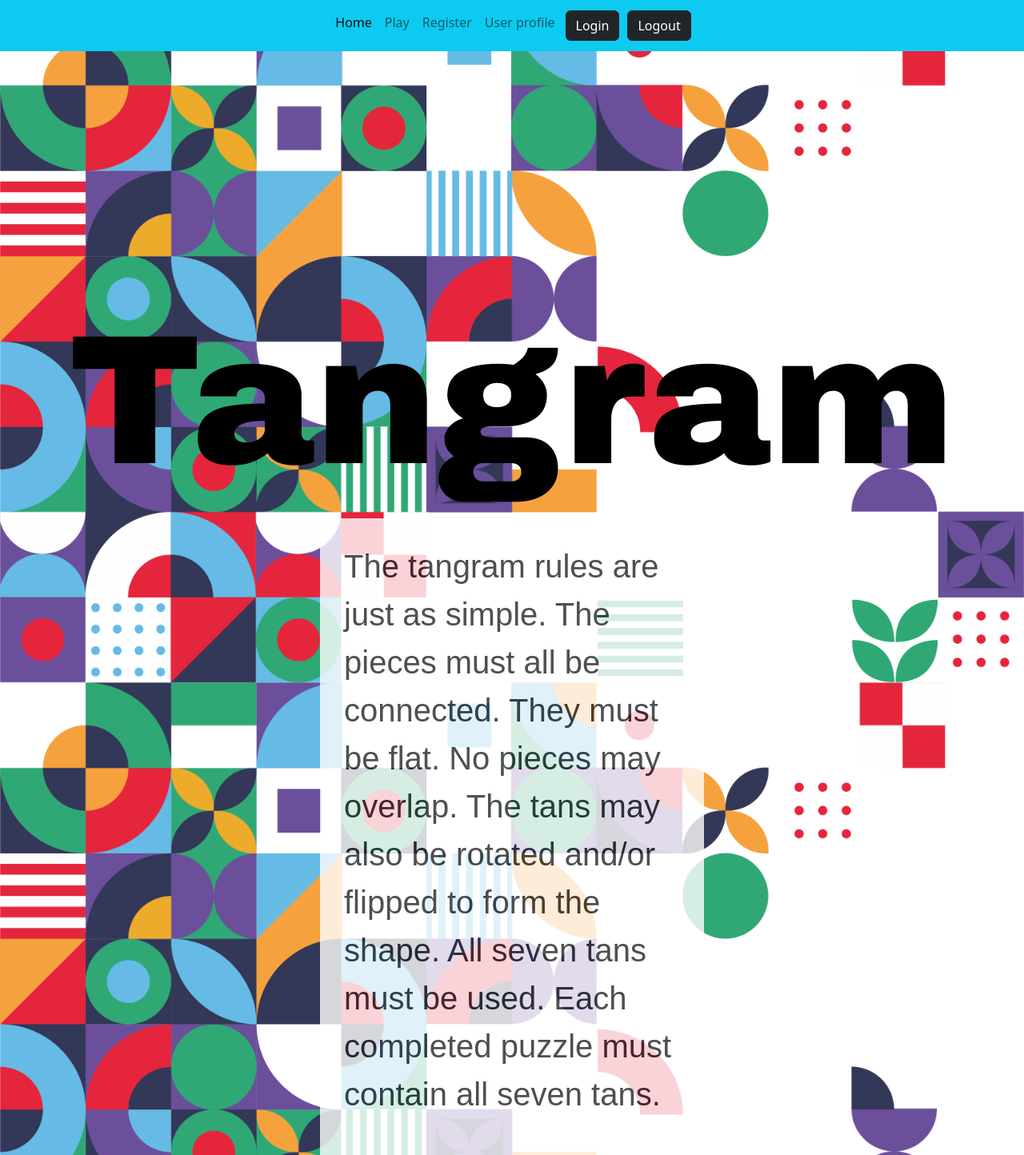
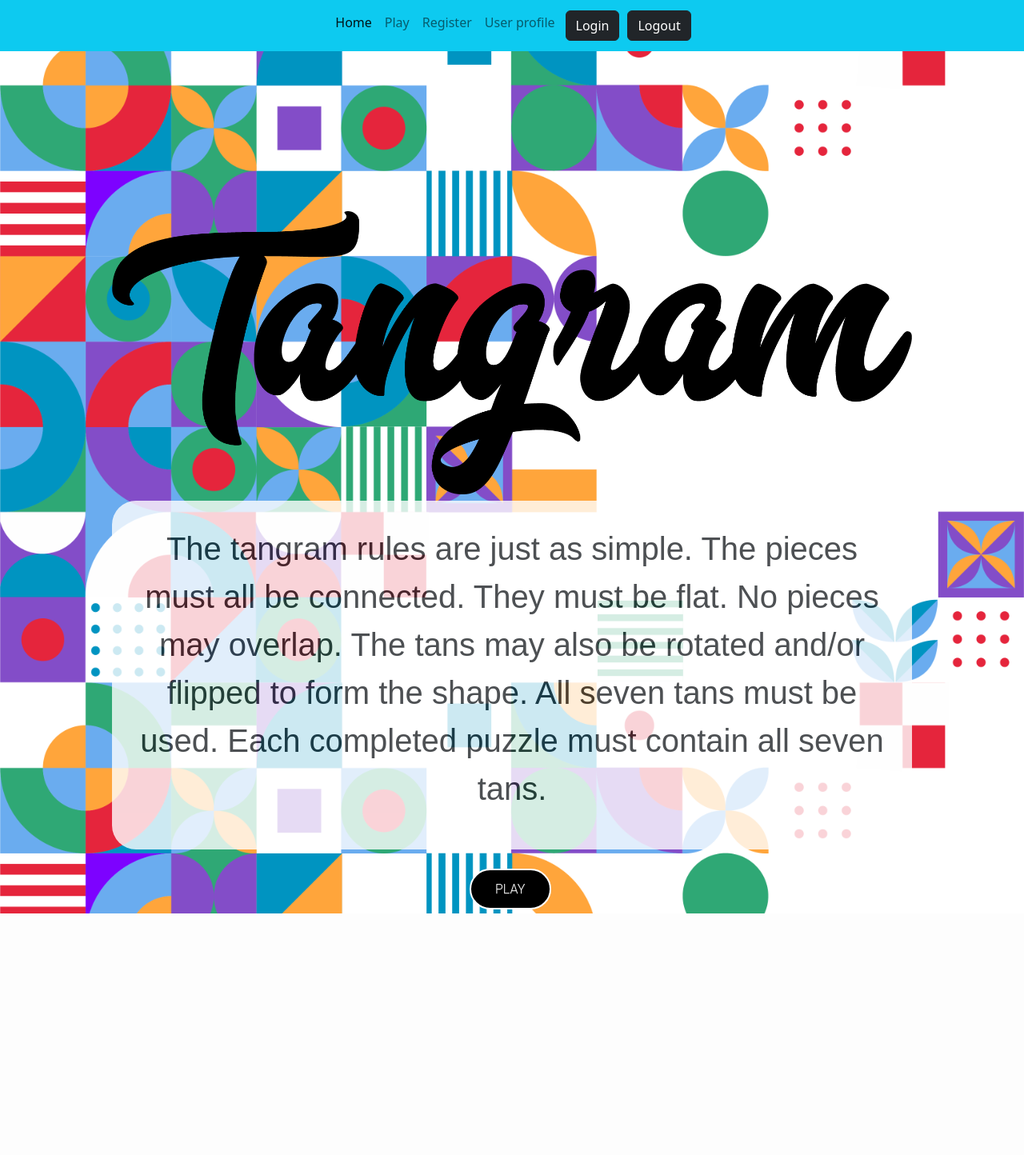
Before and after one commit to AgnieszkaKruk/Tangram, a Flask app: page / in a window 1280 px wide. Shown: the whole page at 80% size. After the commit the page ends 1142 px from the top, so only its background shows below. Run offline with Flask 2, Linux system fonts and the light colour scheme; some libraries are stand-ins or nearby versions.

Commit message:
Fixes made

```diff
--- a/static/css/style.css
+++ b/static/css/style.css
@@ -1,11 +1,7 @@
 .welcome_page{
-    background-image: url("/static/images/background.png");
-    /*position: fixed;*/
-    /*top: 0;*/
-    /*left: 0;*/
-    /*width: 50%;*/
-    /*height: 100%;*/
-
+    background-image: url("/static/images/background2.png");
+    align-content: center;
+    text-align: center;
 
 }
 
@@ -313,7 +309,7 @@ html, body {
     border-color: #595a5a transparent ;
     transform: rotate(180deg);
     position:absolute;
-    top:315px;
+    top:314px;
     left:125px;
 
 }
@@ -338,7 +334,7 @@ html, body {
     /* transform: rotate(0deg); */
     position:absolute;
     top:315px;
-    left:350px;
+    left:349px;
     z-index:  2;
 
 
@@ -398,7 +394,7 @@ html, body {
     font-size: 230px;
     text-align: center;
     /*justify-content: center;*/
-    margin-top:300px;
+    margin-top:200px;
     color: black;
 
 
@@ -475,17 +471,24 @@ html, body {
     opacity: 0.8;
     padding: 30px;
     background-color: white;
-
-    margin-left: 400px;
-    margin-right: 400px;
-    /*display: flex;*/
-    align-items: center;
+    width:1000px;
+    margin-left: auto;
+    margin-right: auto;
+    text-align:center;
     font-family: Arial, Helvetica, sans-serif;
     font-size: 40px;
     display: block;
     flex-basis: 40%;
+    border-radius:30px;
 }
 
 .play-btn {
-    position:center;
+    display:inline;
+
+
+
 }
+
+.logo {
+    width:1000px;
+}
--- a/static/css/style2.css
+++ b/static/css/style2.css
@@ -1,6 +1,7 @@
 html {
     box-sizing:border-box;
     display:inline-block;
+
 }
 
 
@@ -142,7 +143,7 @@ html, body {
     transform: rotate(-135deg);
     position:absolute;
     top: 150px;
-    left:210px;
+    left:209px;
 }
 #slot-triangle3{
     width: 0;
@@ -177,7 +178,7 @@ html, body {
     transform: rotate(90deg);
     position:absolute;
     top:141px;
-    left:480px;
+    left:479px;
     z-index:  2;
 
 
--- a/static/css/style3.css
+++ b/static/css/style3.css
@@ -142,7 +142,7 @@ html, body {
     transform: rotate(135deg);
     position:absolute;
     top: 329px;
-    left:68px;
+    left:69px;
 }
 #slot-triangle3{
     width: 0;
@@ -176,7 +176,7 @@ html, body {
     border-color: transparent #595a5a transparent transparent;
     transform: rotate(0deg);
     position:absolute;
-    top:30px;
+    top:31px;
     left:311px;
     z-index:  2;
 
--- /dev/null
+++ b/static/images/desktop.ini
@@ -0,0 +1,2 @@
+[LocalizedFileNames]
+tangram logo.png=@tangram logo,0
--- a/templates/index.html
+++ b/templates/index.html
@@ -1,6 +1,6 @@
 {% extends "base.html" %}
 
-{% block title %} <div class="title_main">Tangram</div>{% endblock %}
+{% block title %} <div class="title_main"><img class="logo" src="static/images/tangram logo.png"></div>{% endblock %}
 
 {% block content %}
 <body class="welcome_page">
@@ -8,6 +8,7 @@
 The tangram rules are just as simple. The pieces must all be connected.
     They must be flat. No pieces may overlap.
     The tans may also be rotated and/or flipped to form the shape.
-    All seven tans must be used. Each completed puzzle must contain all seven tans.</p></div>
+    All seven tans must be used. Each completed puzzle must contain all seven tans.</p>
+    </div><br><div><button onclick="location.href='/start_game'" class="button play" type="button">PLAY</button></div>
     </body>
 {% endblock %}
```
Also changed, not shown: templates/logout.html (+5 -3 lines), static/images/background2.png (added), static/images/background3.png (added), static/images/tangram logo.png (added).
